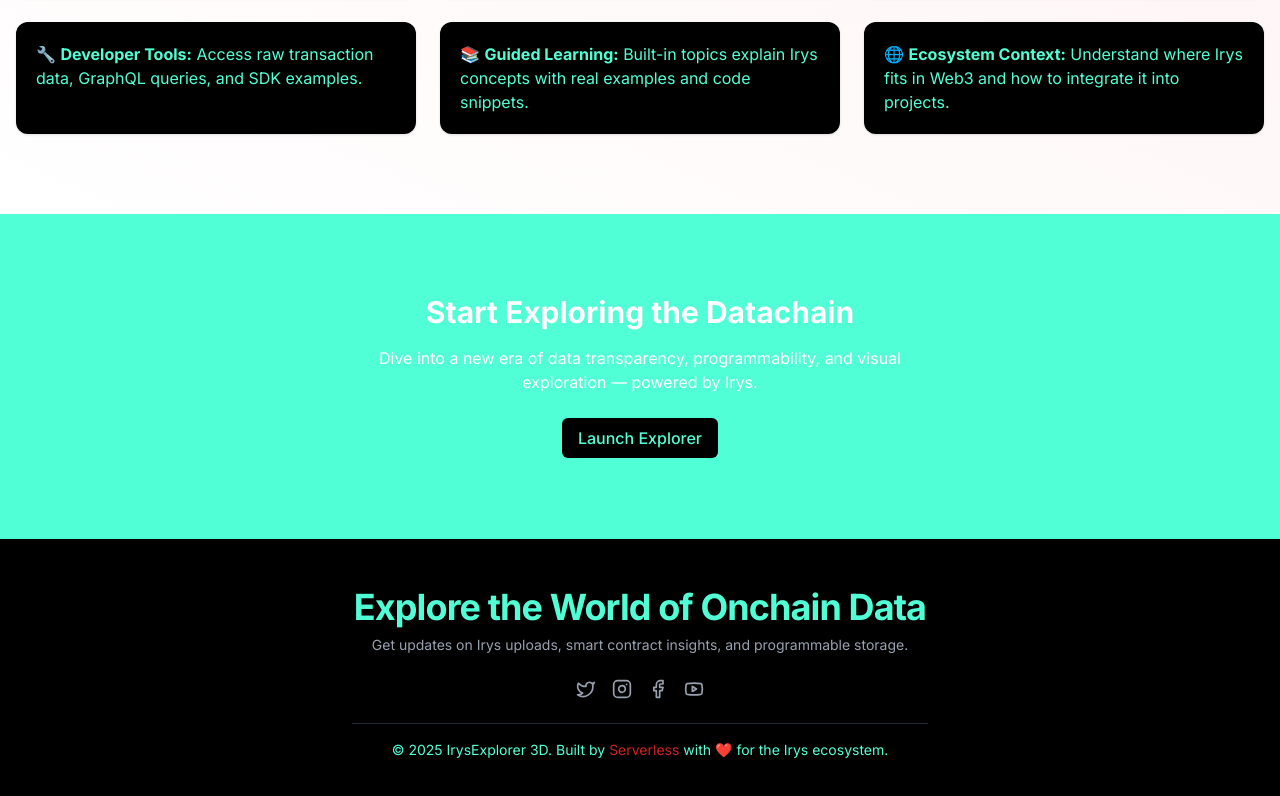
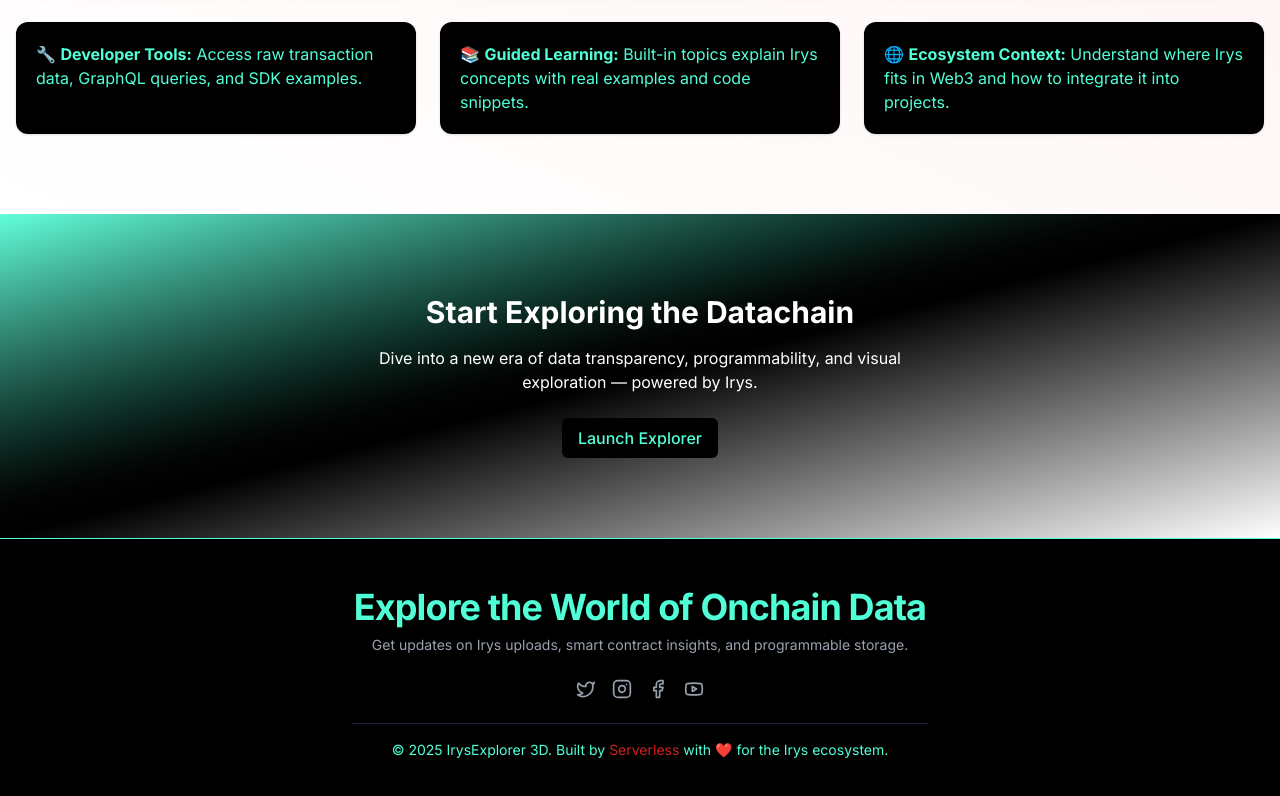
Before and after one commit to collinsoden/irys, a Next.js app: page / in a window 1280 px wide. Shown: the part 1606-2402 px from the top of the page. Built offline with nearby package versions, Linux system fonts and the light colour scheme.

Commit message:
fix: homepage UI improvement

```diff
--- a/src/app/page.tsx
+++ b/src/app/page.tsx
@@ -128,7 +128,7 @@
       </section>
 
       {/* Final CTA */}
-      <section className="py-20 bg-theme text-white text-center">
+      <section className="py-20 bg-gradient-to-br from-theme/90 via-black to-red-20 text-white text-center">
         <Container>
           <motion.div
             initial={{ opacity: 0, y: 30 }}
```
